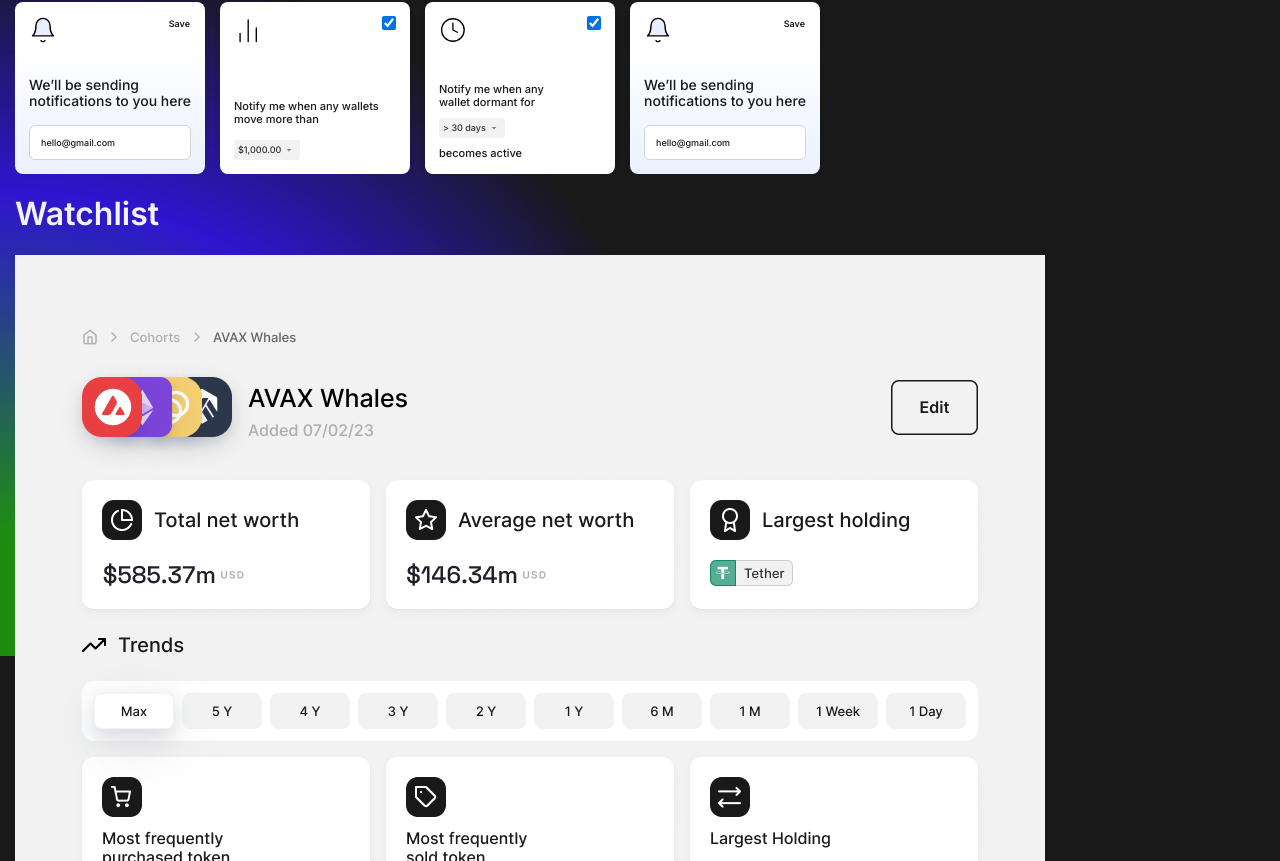
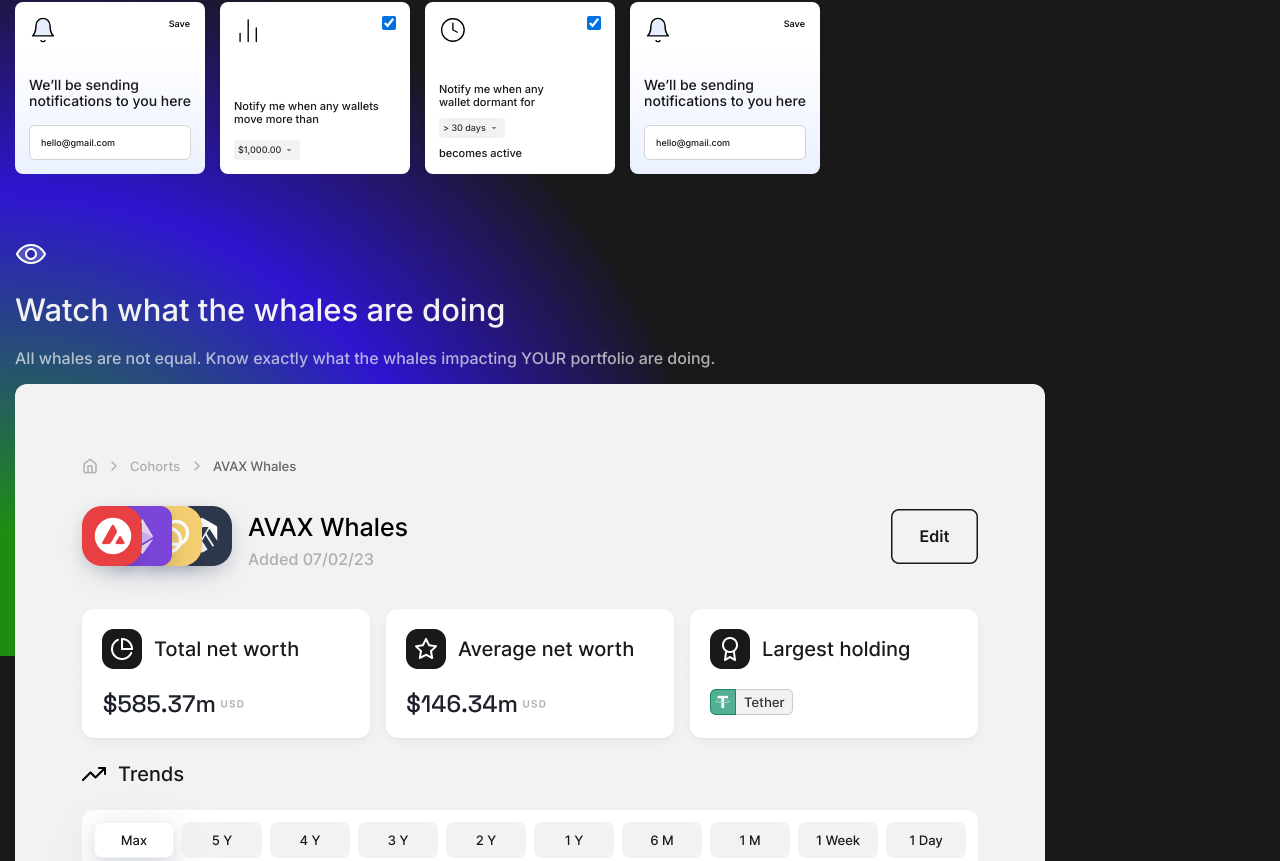
Before and after one commit to gautamnaik1994/loch-app, a React (Vite) app: page / in a window 1280 px wide. Shown: the part 159-1020 px from the top of the page. Built offline with nearby package versions, Linux system fonts and the light colour scheme.

Commit message:
added watchlist section

```diff
--- a/src/components/WatchlistSection/watchlistSection.jsx
+++ b/src/components/WatchlistSection/watchlistSection.jsx
@@ -1,8 +1,13 @@
 function WatchlistSection() {
   return (
-    <section>
-      <h1>Watchlist</h1>
-      <img src="/watchlist.png" alt="watclist" />
+    <section className="watchlist-section">
+      <img src="/eye.svg" alt="bell" />
+      <h1 className="section-title ">Watch what the whales are doing</h1>
+      <p className="section-subtitle">
+        All whales are not equal. Know exactly what the whales impacting YOUR
+        portfolio are doing.
+      </p>
+      <img className="screenshot" src="/watchlist.png" alt="watclist" />
     </section>
   );
 }
--- a/src/styles/components/_notificationSection.scss
+++ b/src/styles/components/_notificationSection.scss
@@ -1,3 +1,4 @@
+.notification-section {
   .n-slide {
     display: flex;
     flex-direction: column;
@@ -86,3 +87,4 @@
   .swiper-slide {
     width: fit-content !important;
   }
+}
--- /dev/null
+++ b/src/styles/components/_watchlistSection.scss
@@ -0,0 +1,7 @@
+.watchlist-section {
+  h1 {
+  }
+  .screenshot {
+    border-radius: 12px;
+  }
+}
--- a/src/styles/index.scss
+++ b/src/styles/index.scss
@@ -73,6 +73,10 @@
   //outline: 4px auto -webkit-focus-ring-color;
 }
 
+section + section {
+  margin-top: 4rem;
+}
+
 .section-title {
   font-size: 31px;
   font-weight: 500;
@@ -86,3 +90,4 @@
 }
 
 @import "./components/notificationSection";
+@import "./components/watchlistSection";
```
Also changed, not shown: public/eye.svg (added). Lines whose indentation alone changed are shown as unchanged.
